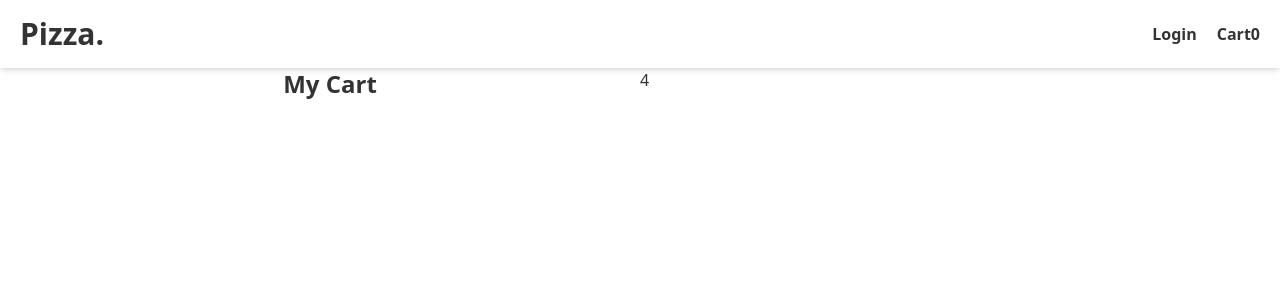
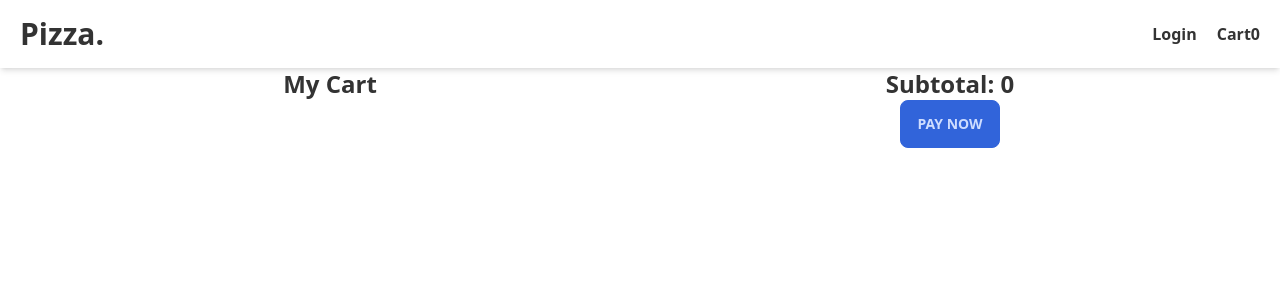
Before and after one commit to nayimHossen/Food-Ordering-App, a React (Create React App) app in the folder frontend/: page /cart in a window 1280 px wide. Shown: the top 300 px of the page. Built offline with nearby package versions, Linux system fonts and the light colour scheme.

Commit message:
subtotal and delete item from cart

```diff
--- a/frontend/src/actions/cartAction.js
+++ b/frontend/src/actions/cartAction.js
@@ -5,13 +5,23 @@ export const addToCart =
       _id: product._id,
       image: product.image,
       varient: varient,
-      quantity: quantity,
+      quantity: Number(quantity),
       prices: product.prices,
       price: product.prices[0][varient] * quantity,
     };
 
-    dispatch({ type: "ADD_TO_CART", payload: cartItem });
+    if (cartItem.quantity < 1) {
+      dispatch({ type: "DELETE_FROM_CART", payload: product });
+    } else {
+      dispatch({ type: "ADD_TO_CART", payload: cartItem });
+    }
 
     const cartItems = getState().cartReducer.cartItems;
     localStorage.setItem("cartItems", JSON.stringify(cartItems));
   };
+
+export const deleteFromCart = (product) => (dispatch, getState) => {
+  dispatch({ type: "DELETE_FROM_CART", payload: product });
+  const cartItems = getState().cartReducer.cartItems;
+  localStorage.setItem("cartItems", JSON.stringify(cartItems));
+};
--- a/frontend/src/pages/Cart.js
+++ b/frontend/src/pages/Cart.js
@@ -1,11 +1,12 @@
 import { useSelector, useDispatch } from "react-redux";
-import { addToCart } from "../actions/cartAction";
+import { addToCart, deleteFromCart } from "../actions/cartAction";
 
 const Cart = () => {
   const cartState = useSelector((state) => state.cartReducer);
   const dispatch = useDispatch();
+  const cartItems = cartState.cartItems;
 
-  const cartItems = cartState.cartItems;
+  const subtotal = cartItems.reduce((x, item) => x + item.price, 0);
   return (
     <div className="container mx-auto px-5">
       <div className="grid grid-cols-1 md:grid-cols-2">
@@ -43,6 +44,7 @@ const Cart = () => {
                         )
                       }
                       className="btn btn-xs"
+                      max="10"
                     >
                       +
                     </button>
@@ -58,13 +60,23 @@ const Cart = () => {
                   </figure>
                 </div>
                 <div>
-                  <button className="btn btn-xs">Delete</button>
+                  <button
+                    onClick={() => dispatch(deleteFromCart(item))}
+                    className="btn btn-xs"
+                  >
+                    Delete
+                  </button>
                 </div>
               </div>
             );
           })}
         </div>
-        <div>4</div>
+        <div className="text-center">
+          <h2 className="text-center text-2xl font-bold">
+            Subtotal: {subtotal}
+          </h2>
+          <button className="btn btn-primary">Pay Now</button>
+        </div>
       </div>
     </div>
   );
--- a/frontend/src/reducers/cartReducer.js
+++ b/frontend/src/reducers/cartReducer.js
@@ -18,6 +18,13 @@ export const cartReducer = (state = { cartItems: [] }, action) => {
           cartItems: [...state.cartItems, action.payload],
         };
       }
+    case "DELETE_FROM_CART":
+      return {
+        ...state,
+        cartItems: state.cartItems.filter(
+          (item) => item._id !== action.payload._id
+        ),
+      };
 
     default:
       return state;
```
